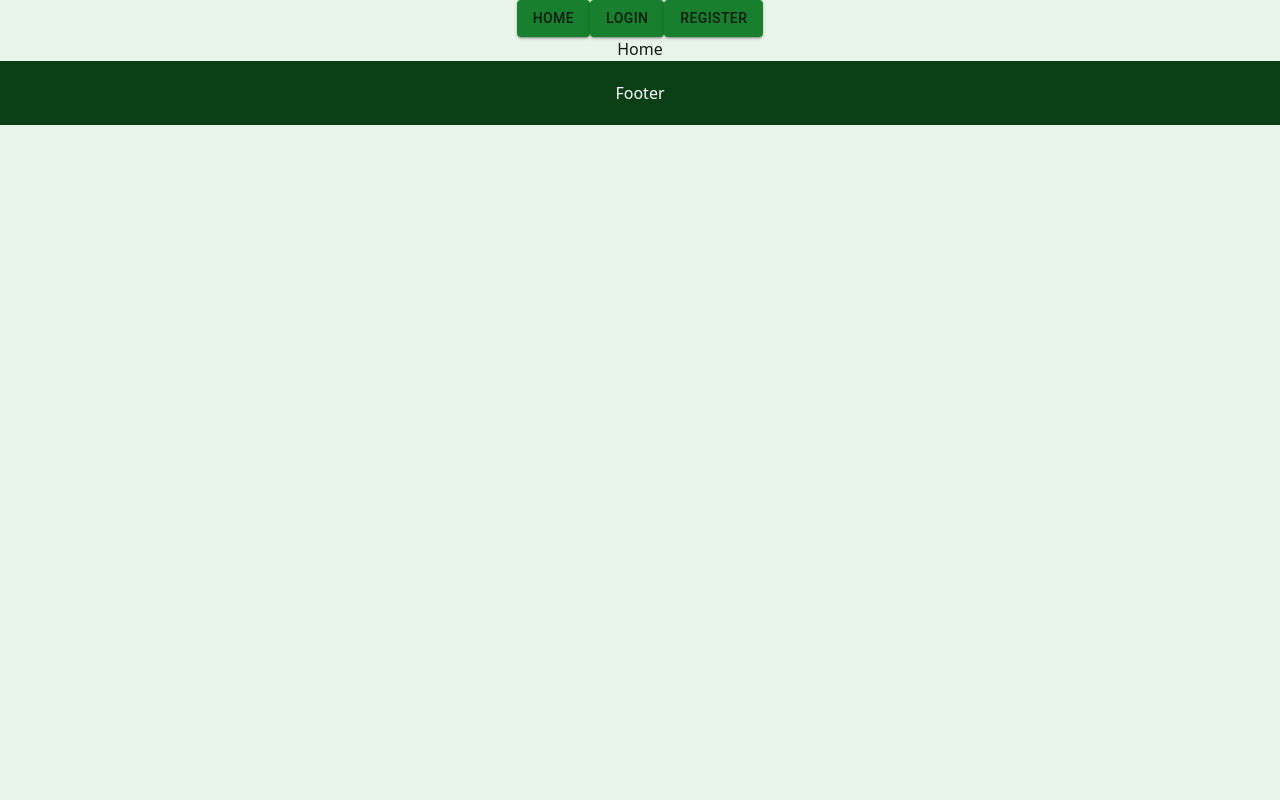
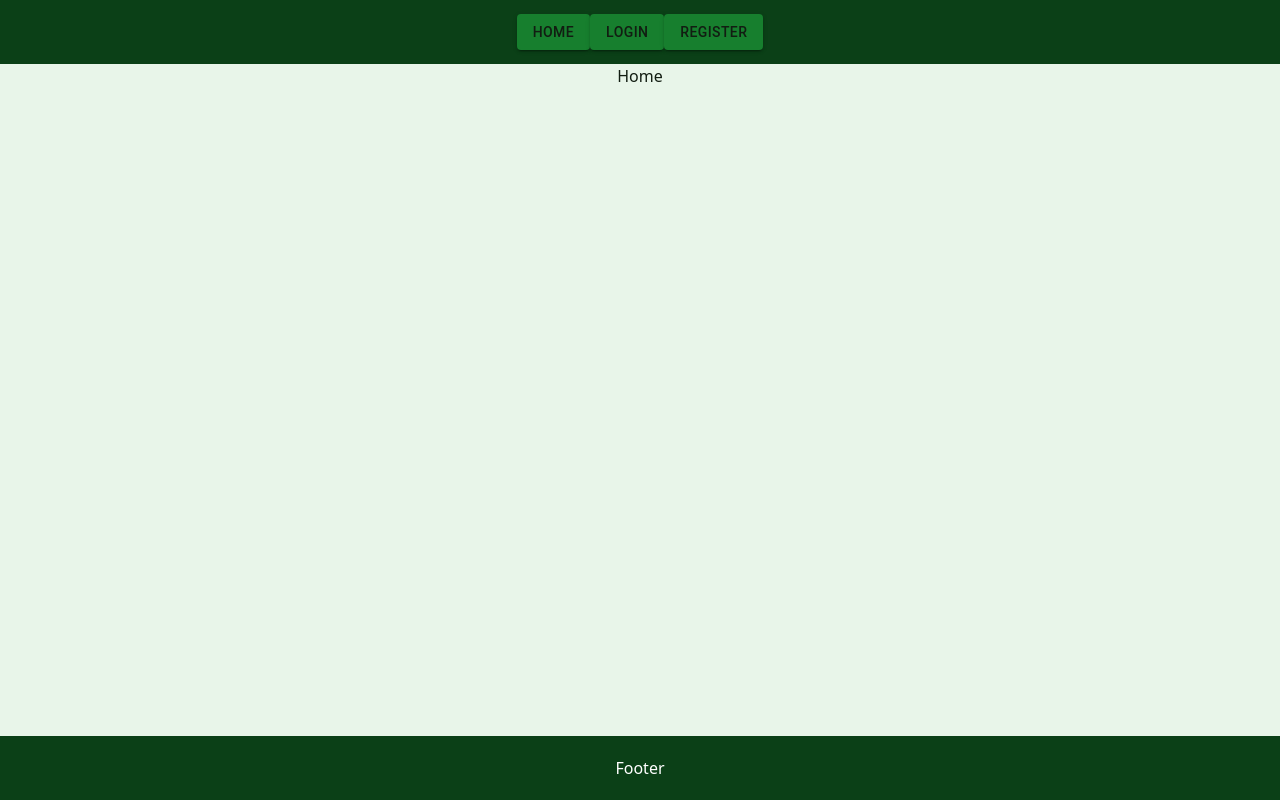
Before and after one commit to DreamersJS/website17, a React (Vite) app in the folder website-1712/client/: page / in a window 1280 px wide. Built offline with nearby package versions, Linux system fonts and the light colour scheme.

Commit message:
add layout flex-grow

```diff
--- a/website-1712/client/src/components/Header.jsx
+++ b/website-1712/client/src/components/Header.jsx
@@ -10,7 +10,9 @@ const Header = ({ admin, userId }) => {
             {({ width, height }) => (
                 // mobile
 
-                <header>
+                <header className="
+                w-full h-16 bg-primary text-white flex justify-center items-center sticky top-0 left-0 z-50
+                ">
 
                     {/* no user */}
                     <div className="">
--- a/website-1712/client/src/components/Layout.jsx
+++ b/website-1712/client/src/components/Layout.jsx
@@ -1,14 +1,30 @@
-import Footer from "./Footer"
-
+import { Container } from "@mui/material";
+import Footer from "./Footer";
 
 const Layout = ({ header, main }) => {
+  return (
+    <div className="min-h-screen flex flex-col">
+      {/* Header Section */}
+      <div>{header}</div>
 
-    return (
-        <div className=' w-screen h-screen left-0 top-0 absolute'>
-            {header}
-            {main}
-            <Footer />
-        </div>
-    )
-}
-export default Layout
+      {/* Main Content */}
+      <Container
+      sx={{
+        maxWidth: "90%", // Set a custom max width
+        mx: "auto", // Center it
+        px: 3, // Add extra padding
+        "@media (max-width: 600px)": {
+          px: 2, // Adjust padding for small screens
+        },
+      }}
+       component="main" className="flex-grow overflow-auto">
+        {main}
+      </Container>
+
+      {/* Footer Section */}
+      <Footer />
+    </div>
+  );
+};
+
+export default Layout;
--- a/website-1712/client/tailwind.config.js
+++ b/website-1712/client/tailwind.config.js
@@ -12,8 +12,8 @@ export default {
       },
       // bg-green-gradient or bg-green-radial
       backgroundImage: {
-        'green-gradient': 'linear-gradient(to bottom, #06210c, #177F2E)', // Custom gradient
-        'green-radial': 'radial-gradient(circle, #06210c, #177F2E)', // Radial gradient
+        'green-gradient': 'linear-gradient(to bottom, #06210c, #177F2E)', // dark to light green
+        'green-radial': 'radial-gradient(circle, #06210c, #177F2E)',
       },
     },
   },
```
